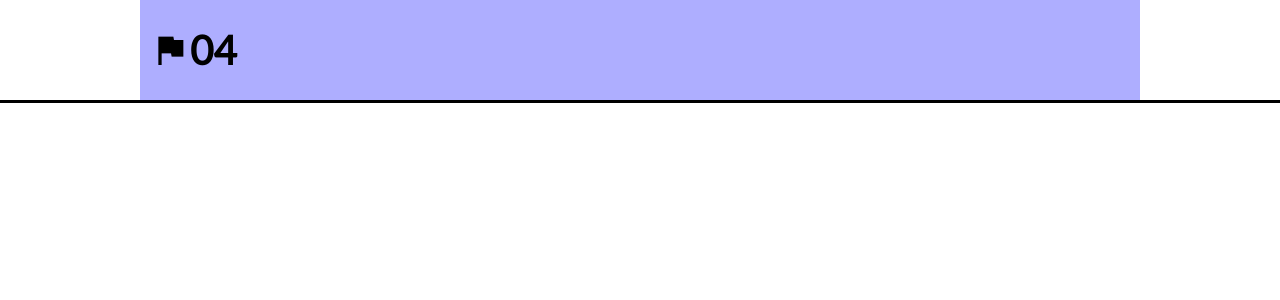
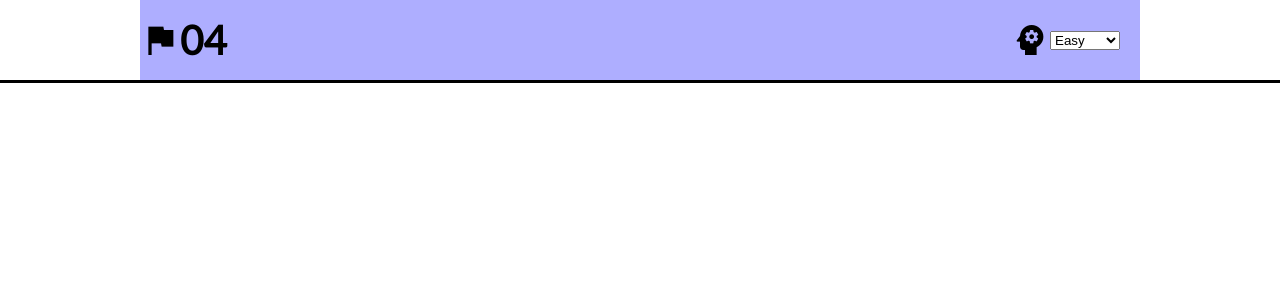
Before and after one commit to TheTeck/Minesweeper2, a React (Create React App) app: page / in a window 1280 px wide. Shown: the top 300 px of the page. Built offline with nearby package versions, Linux system fonts and the light colour scheme.

Commit message:
Add skill level selectinput with icon next to it. Lift state of skill level to App.js

```diff
--- a/src/App.js
+++ b/src/App.js
@@ -1,10 +1,23 @@
+import React, { useState, useEffect } from 'react';
+
 import Controls from './Components/Controls/Controls';
 import './App.scss';
 
 function App() {
+
+  const [level, setLevel] = useState('easy')
+
+  function updateLevel (newLevel) {
+    setLevel(newLevel);
+  }
+
+  useEffect(() => {
+    console.log(level)
+  }, [level])
+
   return (
     <div className="App">
-      <Controls />
+      <Controls level={level} updateLevel={updateLevel} />
     </div>
   );
 }
--- a/src/Components/Controls/Controls.jsx
+++ b/src/Components/Controls/Controls.jsx
@@ -1,6 +1,7 @@
 import React from 'react';
 
 import FlagCounter from '../FlagCounter/FlagCounter';
+import GameSelect from '../GameSelect/GameSelect';
 import './Controls.scss';
 
 export default function Controls (props) {
@@ -8,6 +9,7 @@ export default function Controls (props) {
         <div id="controls-container">
             <div id="controls-cluster">
                 <FlagCounter count={"04"} />
+                <GameSelect level={props.level} updateLevel={props.updateLevel} />
             </div>
         </div>
     )
--- a/src/Components/Controls/Controls.scss
+++ b/src/Components/Controls/Controls.scss
@@ -1,6 +1,6 @@
 #controls-container {
   width: 100%;
-  height: 100px;
+  height: 80px;
   border-bottom: 3px solid black;
   display: flex;
   justify-content: center;
--- a/src/Components/FlagCounter/FlagCounter.scss
+++ b/src/Components/FlagCounter/FlagCounter.scss
@@ -6,7 +6,6 @@
   display: flex;
   justify-content: flex-start;
   align-items: center;
-  padding-left: 10px;
   font-size: $font-medium;
   font-family: $font-primary;
   font-weight: $font-bold;
--- /dev/null
+++ b/src/Components/GameSelect/GameSelect.jsx
@@ -0,0 +1,21 @@
+import React from 'react';
+
+import './GameSelect.scss';
+
+export default function GameSelect (props) {
+
+    function handleLevelSelect (e) {
+        props.updateLevel(e.target.value);
+    }
+
+    return (
+        <div id="gameselect-container">
+            <div className="material-icons icon-medium">psychology</div>
+            <select value={props.level} onChange={handleLevelSelect}>
+                <option value="easy">Easy</option>
+                <option value="medium">Medium</option>
+                <option value="hard">Hard</option>
+            </select>
+        </div>
+    )
+}
--- /dev/null
+++ b/src/Components/GameSelect/GameSelect.scss
@@ -0,0 +1,13 @@
+@import "../../Scss/fonts";
+
+#gameselect-container {
+  width: 150px;
+  height: 100%;
+  display: flex;
+  justify-content: center;
+  align-items: center;
+}
+
+.icon-medium {
+  font-size: $font-medium;
+}
```
